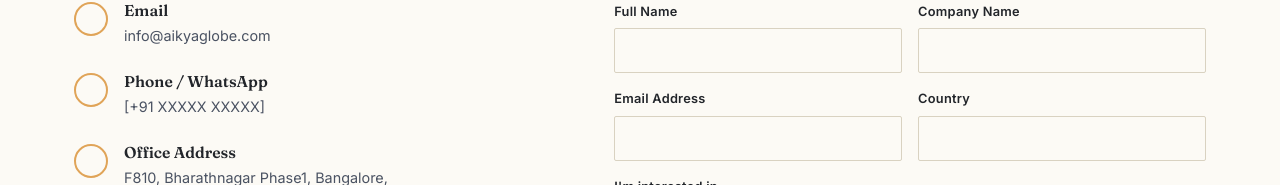
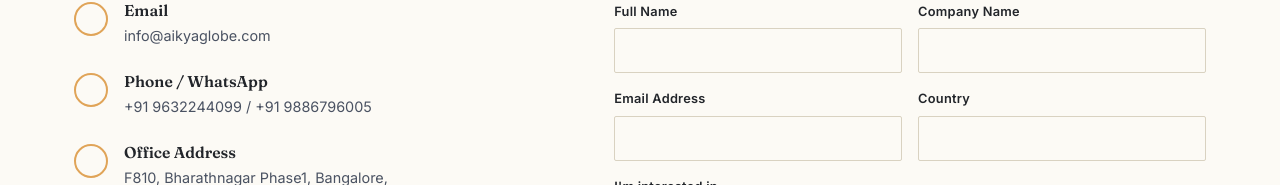
Before and after one commit to Kiran2bs/AiKyaGlobe-Project, a plain HTML site: page contact.html in a window 1280 px wide. Shown: the part 487-672 px from the top of the page. Drawn offline with Linux system fonts and the light colour scheme.

Commit message:
Add files via upload

```diff
--- a/contact.html
+++ b/contact.html
@@ -51,7 +51,7 @@
       </div>
       <div class="info-row">
         <span class="ring"></span>
-        <div><h4>Phone / WhatsApp</h4><p>[+91 XXXXX XXXXX]</p></div>
+        <div><h4>Phone / WhatsApp</h4><p>+91 9632244099 / +91 9886796005</p></div>
       </div>
       <div class="info-row">
         <span class="ring"></span>
```
